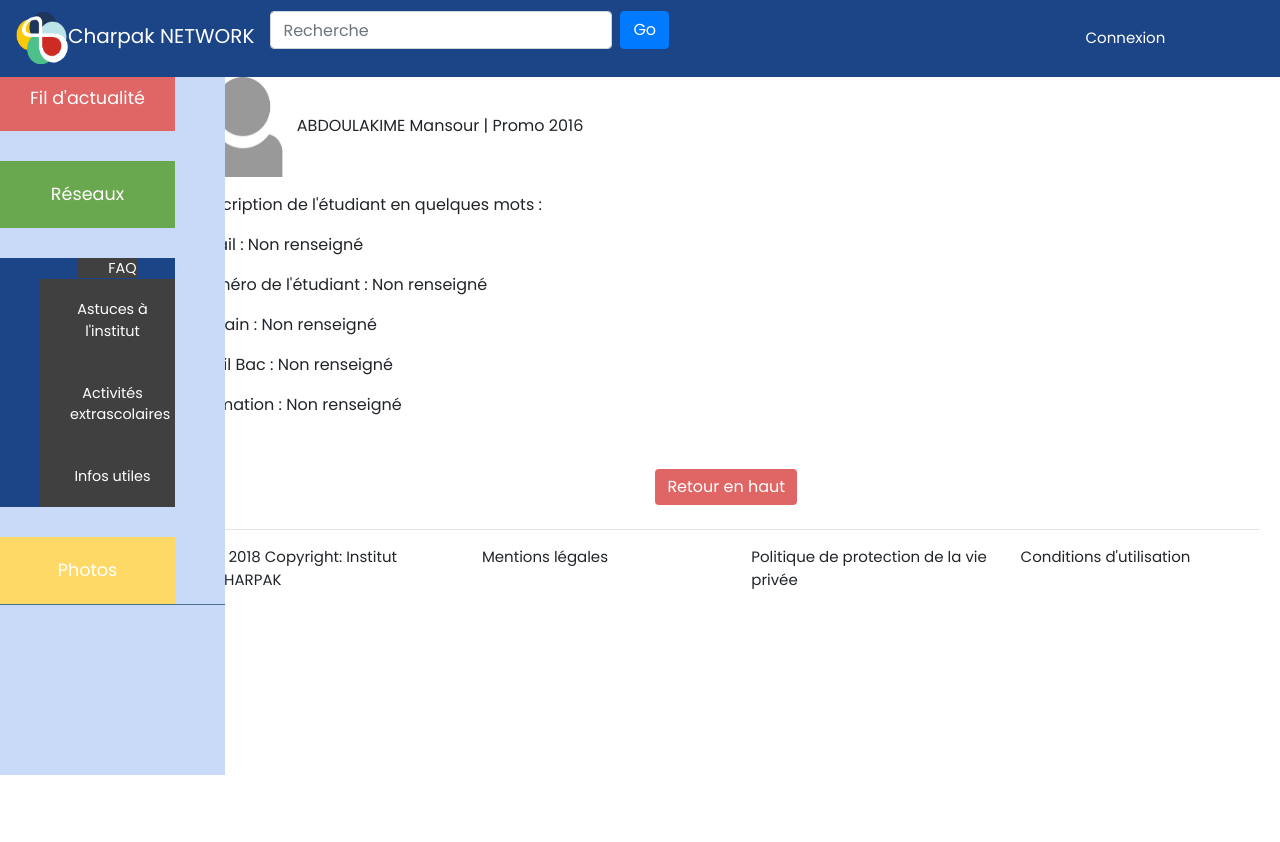
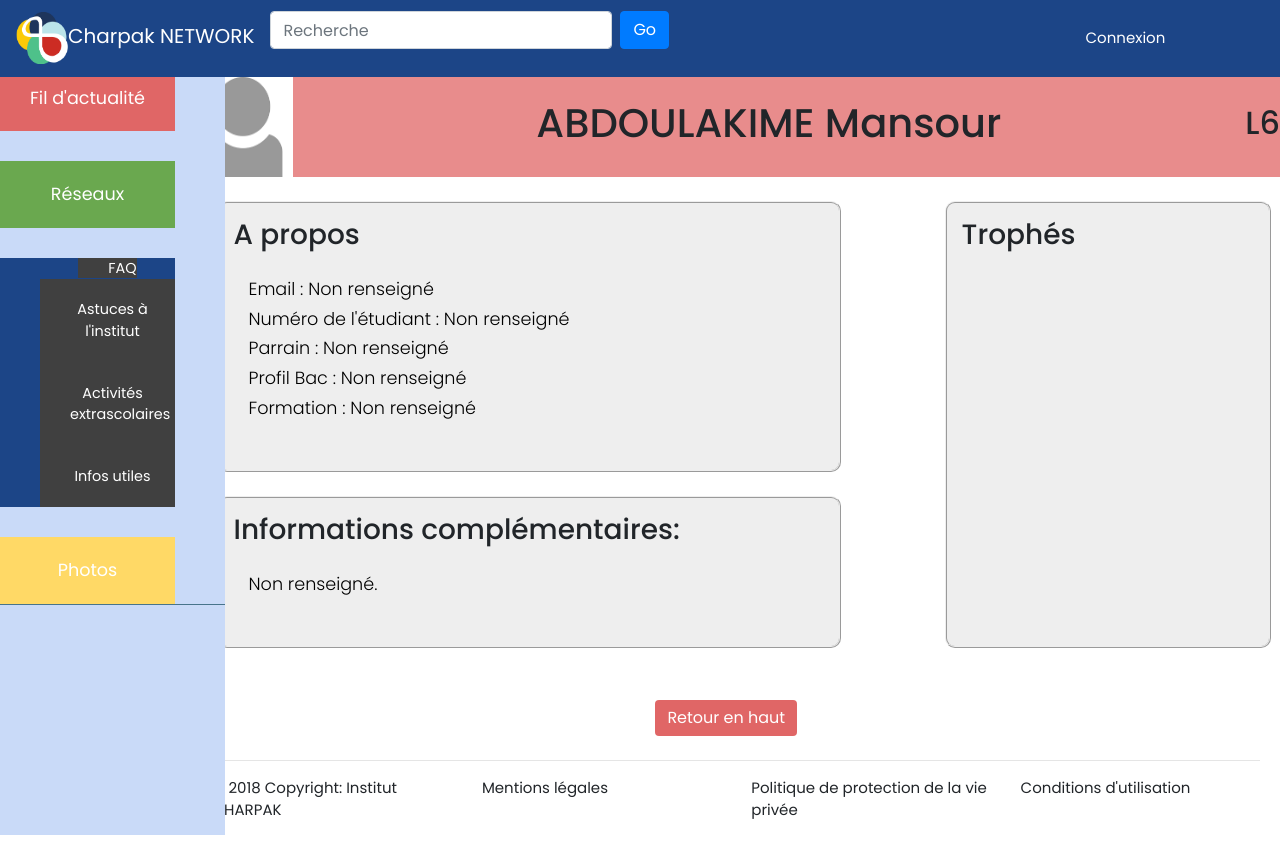
Before and after one commit to L3Villebon2018/projetInfo, a Django app: page /profil/1 in a window 1280 px wide. Shown: the part 25-867 px from the top of the page. Before the commit the page ends 800 px from the top, so only its background shows below. Run offline with Django 3.2, Linux system fonts and the light colour scheme; data comes from the database, SQL or seed files in the repository; both versions use the stored data as it was after the commit; some libraries are stand-ins or nearby versions.

Commit message:
Modification profil + profil florian houdebine

```diff
--- /dev/null
+++ b/ProjetInfoL3/ProjetInfoL3/static/css/index_profil.css
@@ -0,0 +1,73 @@
+t{
+    color: cornflowerblue;
+    font-weight: bold;
+}
+p{
+    padding:15px;
+    font-family: 'Poppins', sans-serif;
+    color : black;
+}
+h1,h3{
+    font-family: 'Poppins', sans-serif;
+}
+
+.a_propos{
+    border-radius: 10px;
+    margin-left: 5%;
+    padding: 15px;
+    border-style: ridge;
+    border-width: 2px;
+    background-color: #eeeeee;
+    width: 130%;
+}
+.tout{
+    flex-shrink: initial;
+    display: flex;
+}
+.information_sup{
+    border-radius: 10px;
+    margin-left: 5%;
+    padding: 15px;
+    border-style: ridge;
+    border-width: 2px;
+    background-color: #eeeeee;
+    width: 130%;
+
+}
+.trophes{
+    border-radius: 10px;
+    margin-left: 25%;
+    padding: 15px;
+    border-style: ridge;
+    border-width: 2px;
+    background-color: #eeeeee;
+    width: 30%;
+}
+
+.div-promo a {
+    color: black;
+    align-items: center;
+    display: flex;
+    justify-content:space-between;
+}
+
+.div-promo-bleu {
+    background-color: rgba(28, 69, 139, 0.5);
+    align-items: center;
+    display: flex;
+    justify-content:space-between;
+}
+
+.div-promo-rouge {
+    background-color: rgba(224, 102, 102, 0.75);
+    align-items: center;
+    display: flex;
+    justify-content:space-between;
+}
+
+.div-promo-jaune {
+    background-color: rgba(255, 217, 102, 0.75);
+    align-items: center;
+    display: flex;
+    justify-content:space-between;
+}
--- a/ProjetInfoL3/charpak/models.py
+++ b/ProjetInfoL3/charpak/models.py
@@ -2,7 +2,7 @@ from django.db import models
 from django.contrib.auth.models import User
 
 from django.utils import timezone
-
+from datetime import timedelta
 
 class Promo(models.Model):
 
@@ -19,6 +19,12 @@ class Promo(models.Model):
 
     def __str__(self):
         return f"Promo {self.nom}"
+
+    def niveau_relatif(self):
+        A = timezone.now() - timedelta(days=180)
+        B = A.timetuple()
+        return (4+B[0] - int(self.nom))
+
 
 
 class Ecole(models.Model):
--- a/ProjetInfoL3/templates/profil/base_profil.html
+++ b/ProjetInfoL3/templates/profil/base_profil.html
@@ -1,5 +1,5 @@
 {%extends 'base.html'%}
 
 {% block title %}
-Profil de {{etudiant.prenom}}
+Profil de {{etudiant.prenom}} {{etudiant.nom}}
 {% endblock %}
--- a/ProjetInfoL3/templates/profil/index_profil.html
+++ b/ProjetInfoL3/templates/profil/index_profil.html
@@ -1,51 +1,81 @@
 {%extends 'profil/base_profil.html' %}
 {%load static%}
+{% block head %}
+    <link rel="stylesheet" type="text/css" href="{% static 'css/index_profil.css' %}"/>
+{% endblock %}
 {%block content%}
+<div class="div-promo div-promo-{{ etudiant.promo.couleur }}">
+        <div >
             {% if etudiant.photo %}
                 <a href="/profil/{{etudiant.id}}"> <img src="{{etudiant.photo.url}}" alt="image de profil" width="100" height="100" /></a>
             {%else%}
                 <a href="/profil/{{etudiant.id}}"> <img src={% static 'images/no_image.png' %} alt="image de profil" width="100" height="100" /> </a>
             {% endif %}
-{{etudiant.nom}} {{etudiant.prenom}} | {{etudiant.promo}}
+        </div>
+        <div>
+            <h1 class="">{{etudiant.nom}} {{etudiant.prenom}}</h1>
+        </div>
+        <div><h2>L{{etudiant.promo.niveau_relatif}}</h2></div>
+</div>
 
-<p></p>
-Description de l'étudiant en quelques mots :
-{% if etudiant.statut %}
- {{etudiant.statut}}
-{% else %}
-{% endif %}
-
-<p></p>
+        <br>
+<div class="tout">
+    <div>
+        <div class="a_propos"><h3>A propos</h3>
+            <p>
             {% if etudiant.email %}
                 Email : {{etudiant.email}}
             {% else %}
                 Email : Non renseigné
             {% endif %}
-
-
-<p></p>
+            <br>
             {% if etudiant.telephone %}
                 Numéro de l'étudiant : {{etudiant.telephone}}
             {% else %}
                 Numéro de l'étudiant : Non renseigné
             {% endif %}
-
-<p></p>
-{% if etudiant.parain %}
-<a href="{% url "profil-etudiant" etudiant_id=etudiant.parain.id %}">Parrain : <p>{{etudiant.parain}} </a></p>
+            <br>
+            {% if etudiant.parrain %}
+                <a href="{% url 'profil-etudiant' etudiant_id=etudiant.parrain.id %}">Parrain : <t>{{etudiant.parrain}}</t></a>
             {% else %}
                 Parrain : Non renseigné
             {% endif %}
-<p></p>
+            <br>
             {% if etudiant.profil_bac %}
                 Profil Bac : {{etudiant.profil_bac}}
             {% else %}
                 Profil Bac : Non renseigné
             {% endif %}
-<p></p>
+            <br>
             {% if etudiant.profil_bac %}
                 Formation : {{etudiant.formation}}
             {% else %}
                 Formation : Non renseigné
             {% endif %}
+            <br>
+            </p>
+        </div>
+        <br>
+
+        <div class="information_sup">
+            <h3>Informations complémentaires: </h3>
+            <p>
+            {% if etudiant.statut %}
+                {{etudiant.statut}}
+            {% else %}
+                Non renseigné.
+            {% endif %}
+            </p>
+        </div>
+    </div>
+    <div class="trophes">
+            <h3>Trophés</h3>
+            {% if etudiant.promo.icone %}
+                <img src="{% static 'images/2019.jpg' %}" alt="image de profil" width="150" height="100"/>
+            {{etudiant.promo}}
+            <br>
+            {% endif %}
+
+    </div>
+</div>
 {%endblock%}
```
Also changed, not shown: ProjetInfoL3/ProjetInfoL3/media/images/icones/test.jpg (added), ProjetInfoL3/ProjetInfoL3/media/images/profils/27541074_1681924595205781_5019236045740152348_n.jpg (added), ProjetInfoL3/ProjetInfoL3/static/images/2019.jpg (added), ProjetInfoL3/db.sqlite3. Lines whose indentation alone changed are shown as unchanged.
